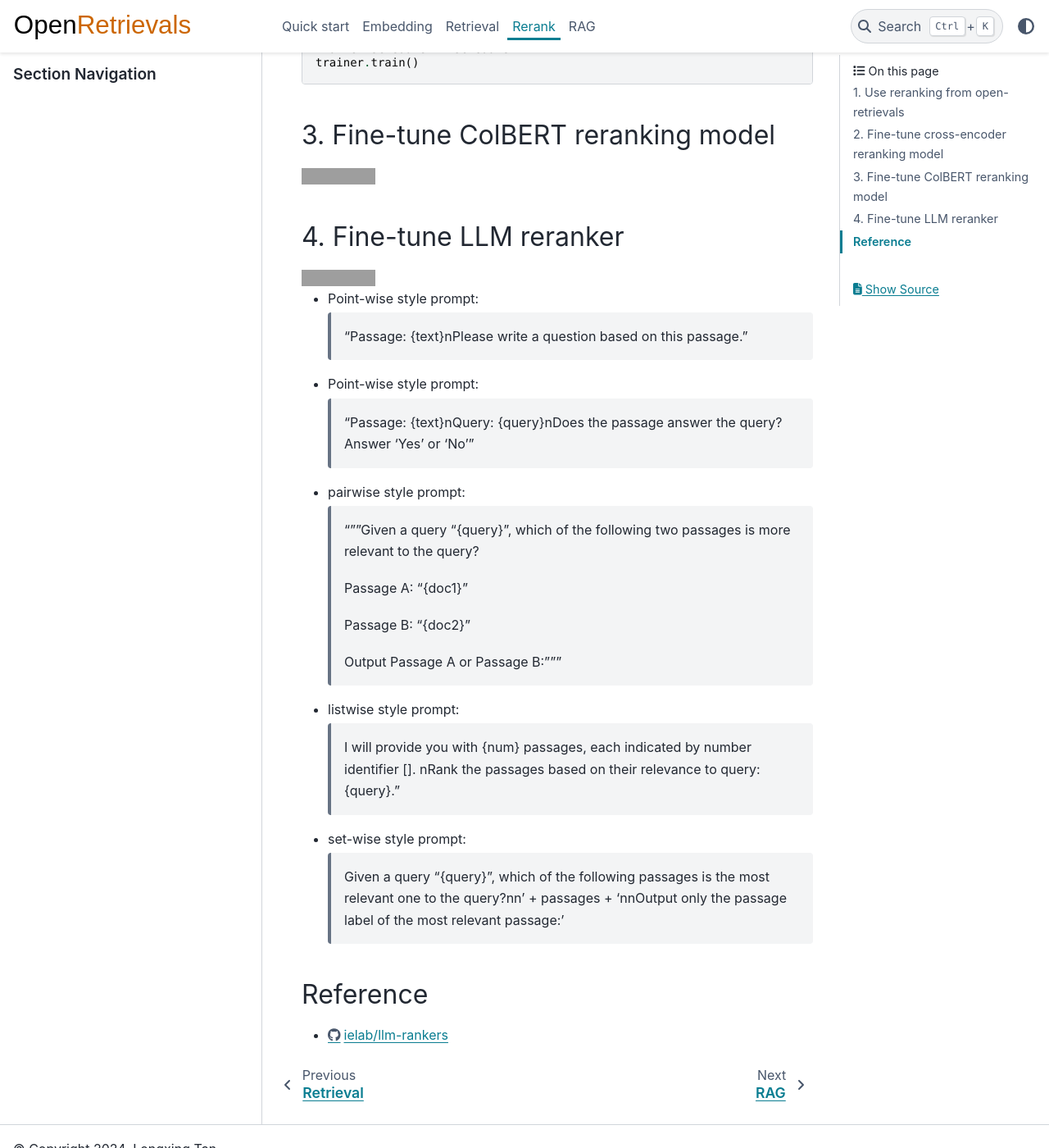
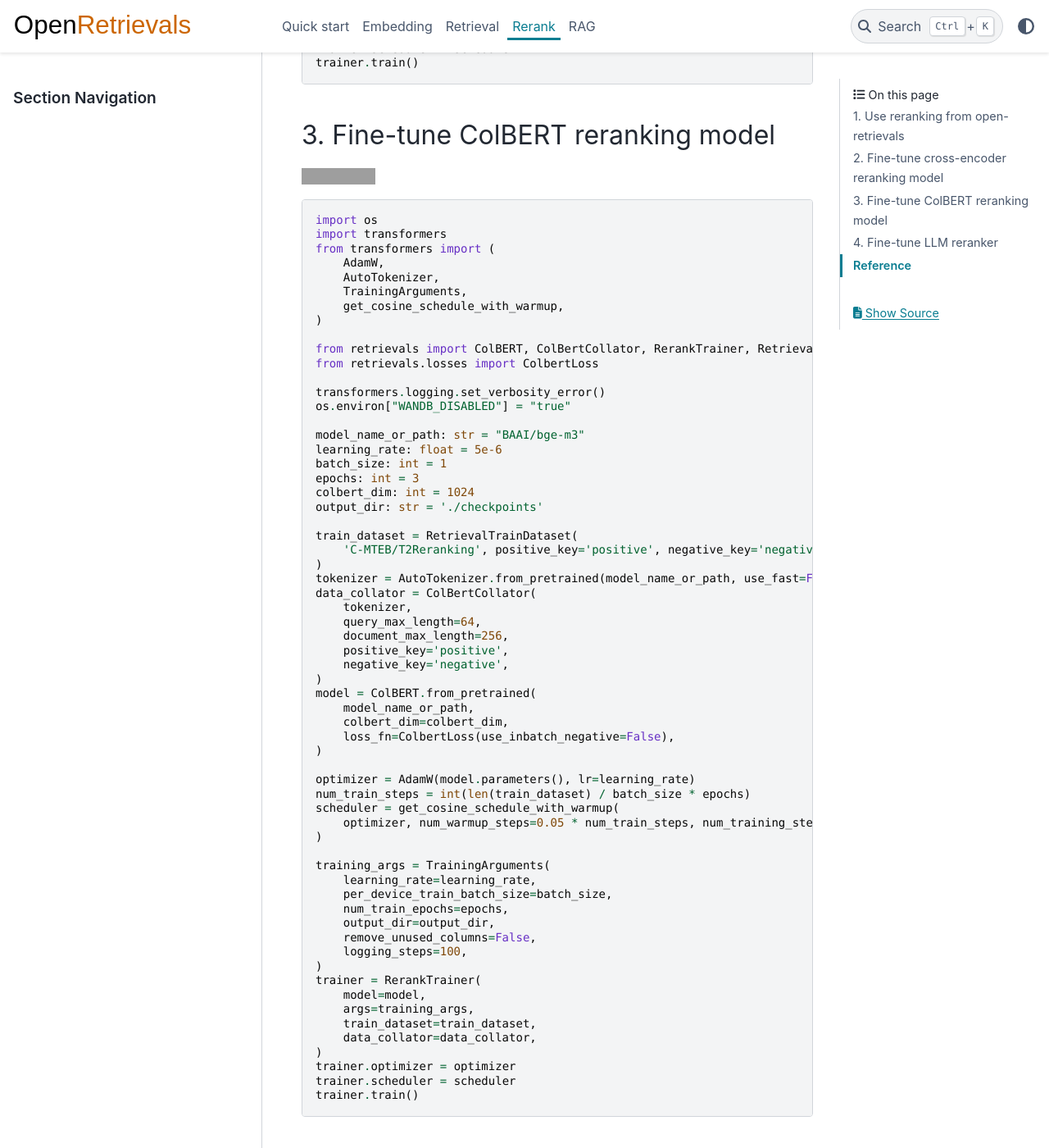
Before and after one commit to LongxingTan/open-retrievals, a Sphinx documentation site: the page built from docs/source/rerank.rst, in a window 1280 px wide and 1400 px high, scrolled down 1757 px. Shown: the whole window at 82% size. Built offline with Sphinx 7.4.7 and the PyData theme 0.15.4, drawn with Linux system fonts in a browser that asks for light colours; grey boxes are pictures that could not be loaded.

Commit message:
tests: fix

```diff
--- a/docs/source/rerank.rst
+++ b/docs/source/rerank.rst
@@ -105,6 +105,71 @@ ColBERT reranking
     :target: https://colab.research.google.com/drive/1QVtqhQ080ZMltXoJyODMmvEQYI6oo5kO?usp=sharing
     :alt: Open In Colab
 
+.. code-block:: python
+
+    import os
+    import transformers
+    from transformers import (
+        AdamW,
+        AutoTokenizer,
+        TrainingArguments,
+        get_cosine_schedule_with_warmup,
+    )
+
+    from retrievals import ColBERT, ColBertCollator, RerankTrainer, RetrievalTrainDataset
+    from retrievals.losses import ColbertLoss
+
+    transformers.logging.set_verbosity_error()
+    os.environ["WANDB_DISABLED"] = "true"
+
+    model_name_or_path: str = "BAAI/bge-m3"
+    learning_rate: float = 5e-6
+    batch_size: int = 1
+    epochs: int = 3
+    colbert_dim: int = 1024
+    output_dir: str = './checkpoints'
+
+    train_dataset = RetrievalTrainDataset(
+        'C-MTEB/T2Reranking', positive_key='positive', negative_key='negative', dataset_split='dev'
+    )
+    tokenizer = AutoTokenizer.from_pretrained(model_name_or_path, use_fast=False)
+    data_collator = ColBertCollator(
+        tokenizer,
+        query_max_length=64,
+        document_max_length=256,
+        positive_key='positive',
+        negative_key='negative',
+    )
+    model = ColBERT.from_pretrained(
+        model_name_or_path,
+        colbert_dim=colbert_dim,
+        loss_fn=ColbertLoss(use_inbatch_negative=False),
+    )
+
+    optimizer = AdamW(model.parameters(), lr=learning_rate)
+    num_train_steps = int(len(train_dataset) / batch_size * epochs)
+    scheduler = get_cosine_schedule_with_warmup(
+        optimizer, num_warmup_steps=0.05 * num_train_steps, num_training_steps=num_train_steps
+    )
+
+    training_args = TrainingArguments(
+        learning_rate=learning_rate,
+        per_device_train_batch_size=batch_size,
+        num_train_epochs=epochs,
+        output_dir=output_dir,
+        remove_unused_columns=False,
+        logging_steps=100,
+    )
+    trainer = RerankTrainer(
+        model=model,
+        args=training_args,
+        train_dataset=train_dataset,
+        data_collator=data_collator,
+    )
+    trainer.optimizer = optimizer
+    trainer.scheduler = scheduler
+    trainer.train()
+
 
 4. Fine-tune LLM reranker
 -------------------------------------
```
Also changed, not shown: 1 other file.
